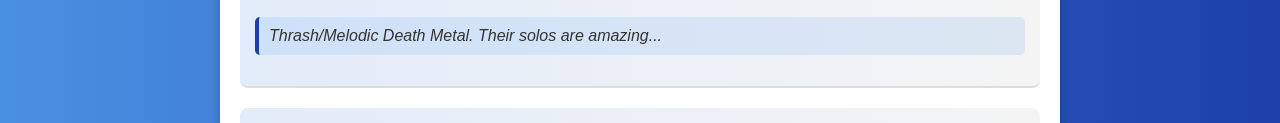
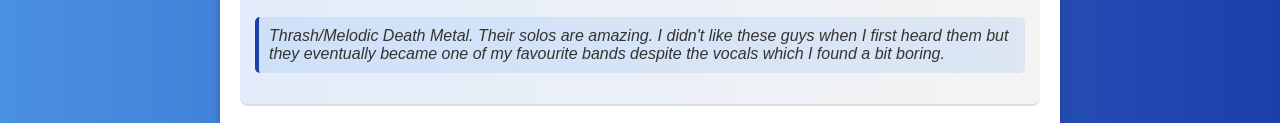
Before and after one commit to gasket92/music-vids, a plain HTML site: page index2.html in a window 1280 px wide. Shown: the part 7369-7492 px from the top of the page. Drawn offline with Linux system fonts and the light colour scheme.

Commit message:
Update index2.html

```diff
--- a/index2.html
+++ b/index2.html
@@ -136,7 +136,7 @@
         <div class="video">
             <h2>Anterior - Tyranny</h2>
             <iframe src="https://www.youtube.com/embed/I7sSOUSxmG4" frameborder="0" allowfullscreen></iframe>
-            <p class="comment">Thrash/Melodic Death Metal. Their solos are amazing...</p>
+            <p class="comment">Thrash/Melodic Death Metal. Their solos are amazing. I didn't like these guys when I first heard them but they eventually became one of my favourite bands despite the vocals which I found a bit boring.</p>
         </div>
 
         <div class="video">
```
